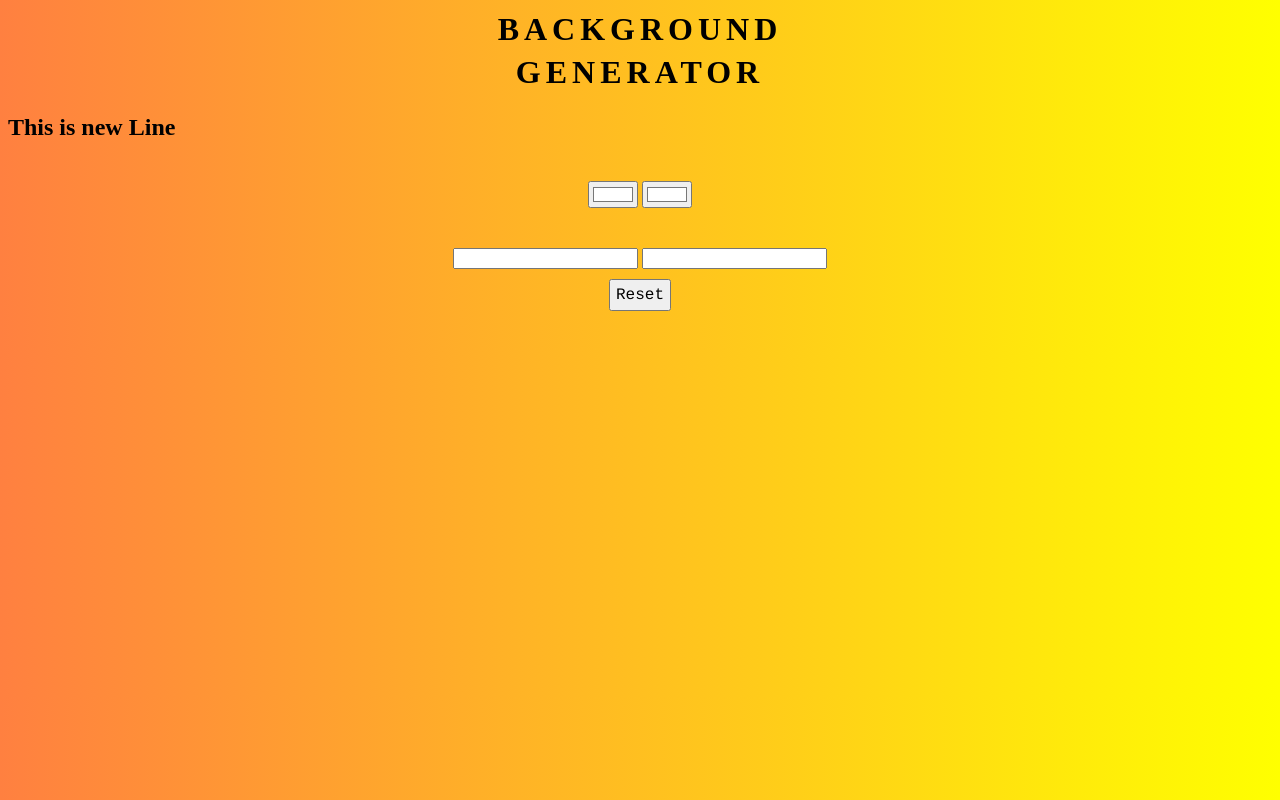
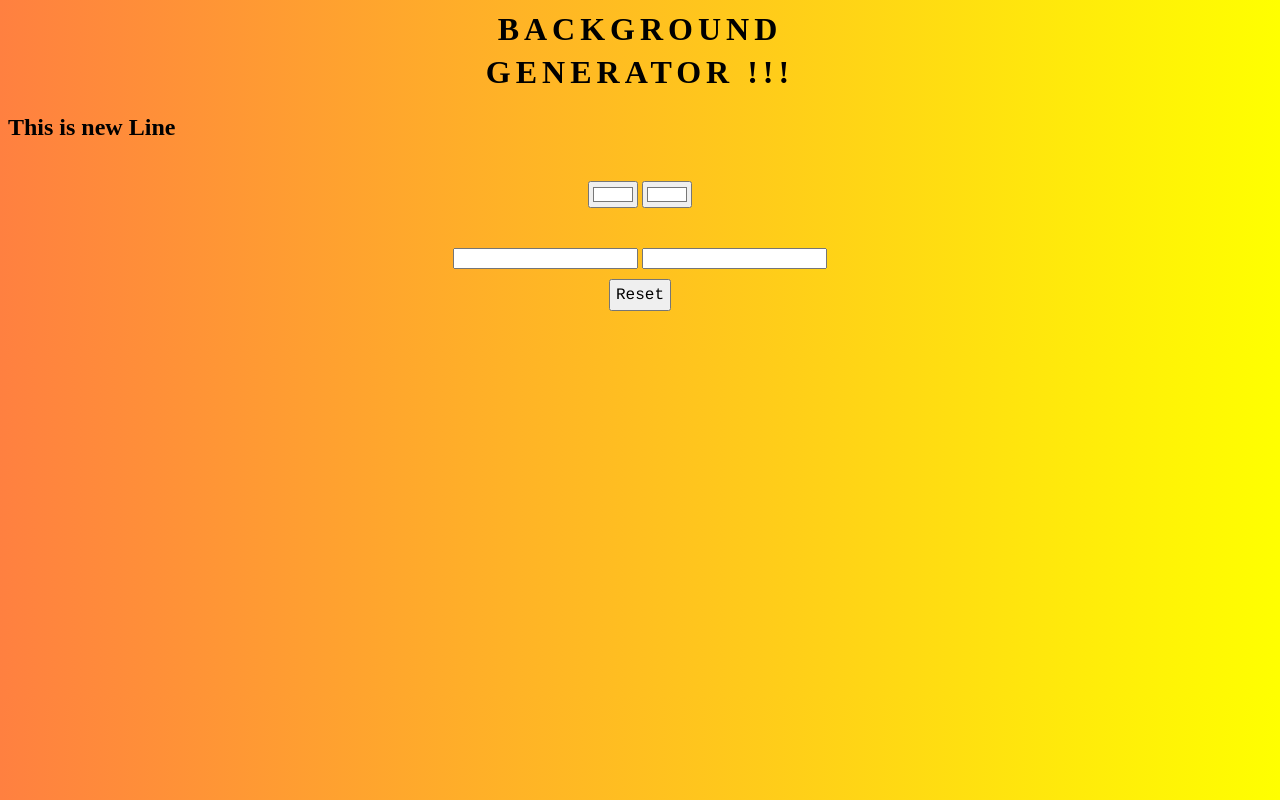
Before and after one commit to kheith01/Background-a-Generator, a plain HTML site: page index.html in a window 1280 px wide. Drawn offline with Linux system fonts and the light colour scheme.

Commit message:
Adding git add . on the tittle

```diff
--- a/index.html
+++ b/index.html
@@ -12,7 +12,7 @@
 	</ul> -->
 	<div class="header">
 	<h1>Background</h1>
-	<h1>Generator</h1>
+	<h1>Generator !!!</h1>
 	<h2>This is new Line </h2>
 	</div>
 	<div class="colorCont">
```
